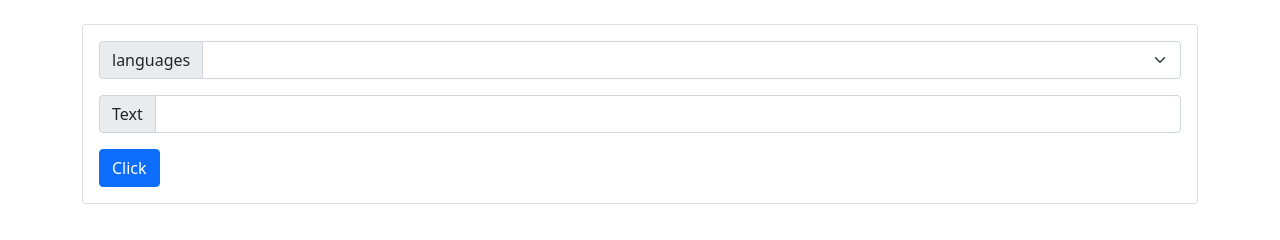
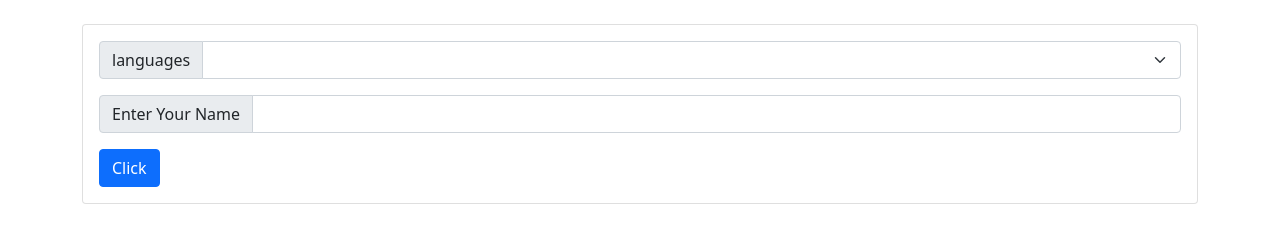
Before and after one commit to MyoMyatMin/gitadv, a plain HTML site: page index.html in a window 1280 px wide. Drawn offline with nearby package versions, Linux system fonts and the light colour scheme.

Commit message:
Might Delete Later3

```diff
--- a/index.html
+++ b/index.html
@@ -19,7 +19,7 @@
                     </select>
                   </div>
                   <div class="input-group mb-3">
-                    <span class="input-group-text" >Text</span>
+                    <span class="input-group-text" >Enter Your Name</span>
                     <input type="text" class="form-control" id="text">
                   </div>
                   <button class="btn btn-primary" id="button">Click</button>
```
